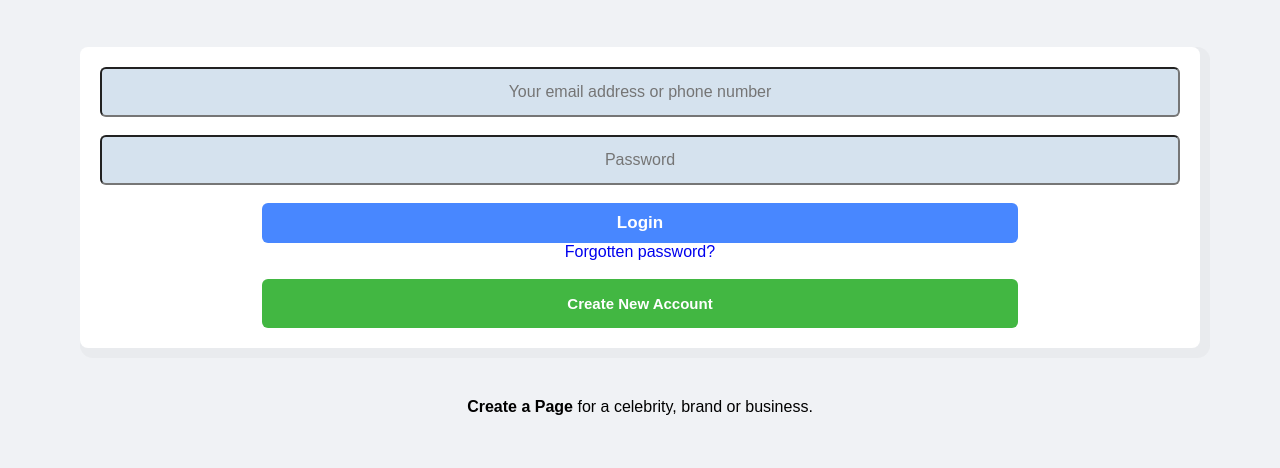
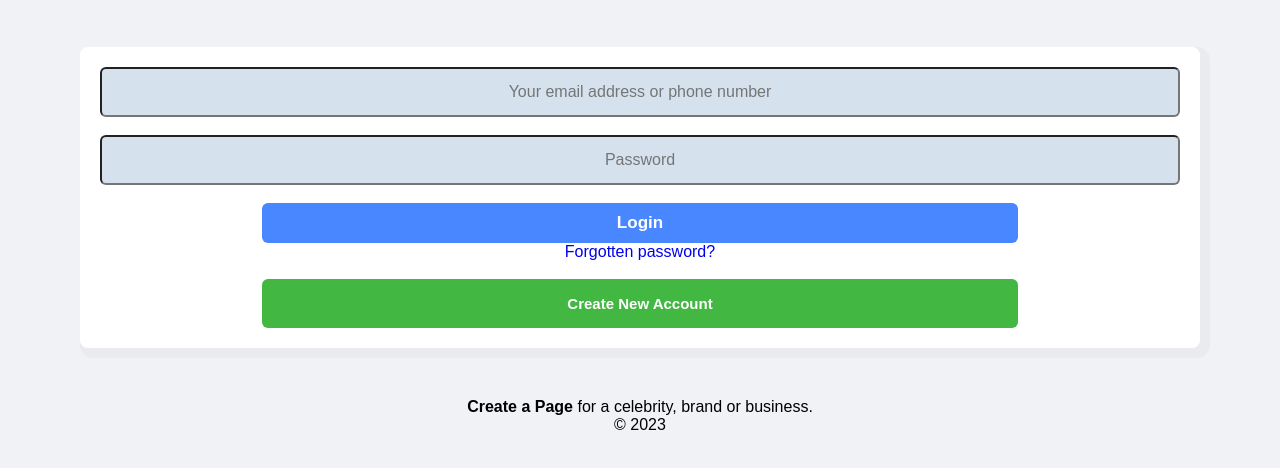
Before and after one commit to Ajarat-508/Facebook-Page, a plain HTML site: page index.html in a window 1280 px wide. Shown: the part 122-590 px from the top of the page. Drawn offline with Linux system fonts and the light colour scheme.

Commit message:
Add copyright

```diff
--- a/index.html
+++ b/index.html
@@ -44,5 +44,11 @@
         for a celebrity, brand or business.
       </p>
     </div>
+    <div>
+      <footer>
+        &copy; 2023
+      </footer>
+    </div>
+
   </body>
 </html>
```
